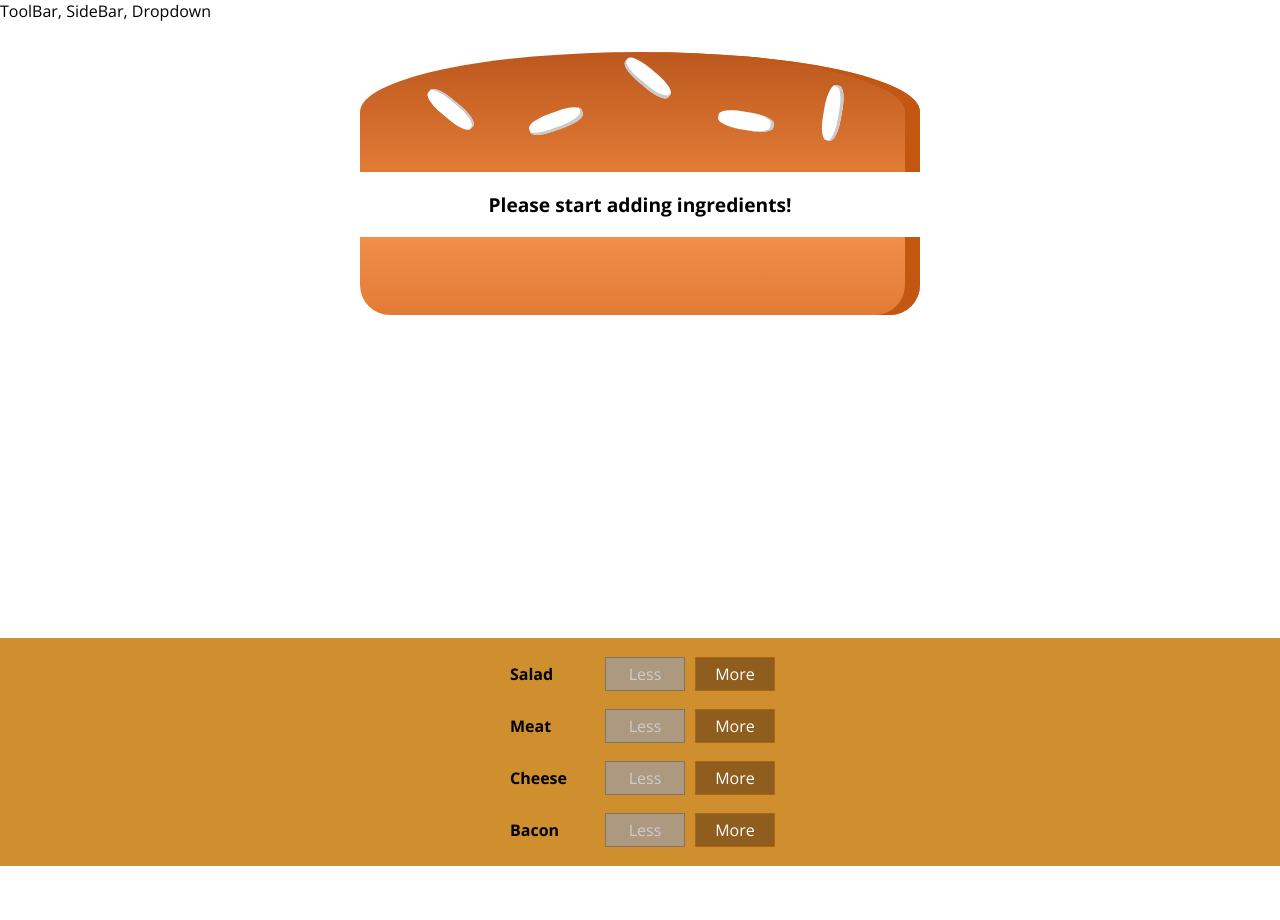
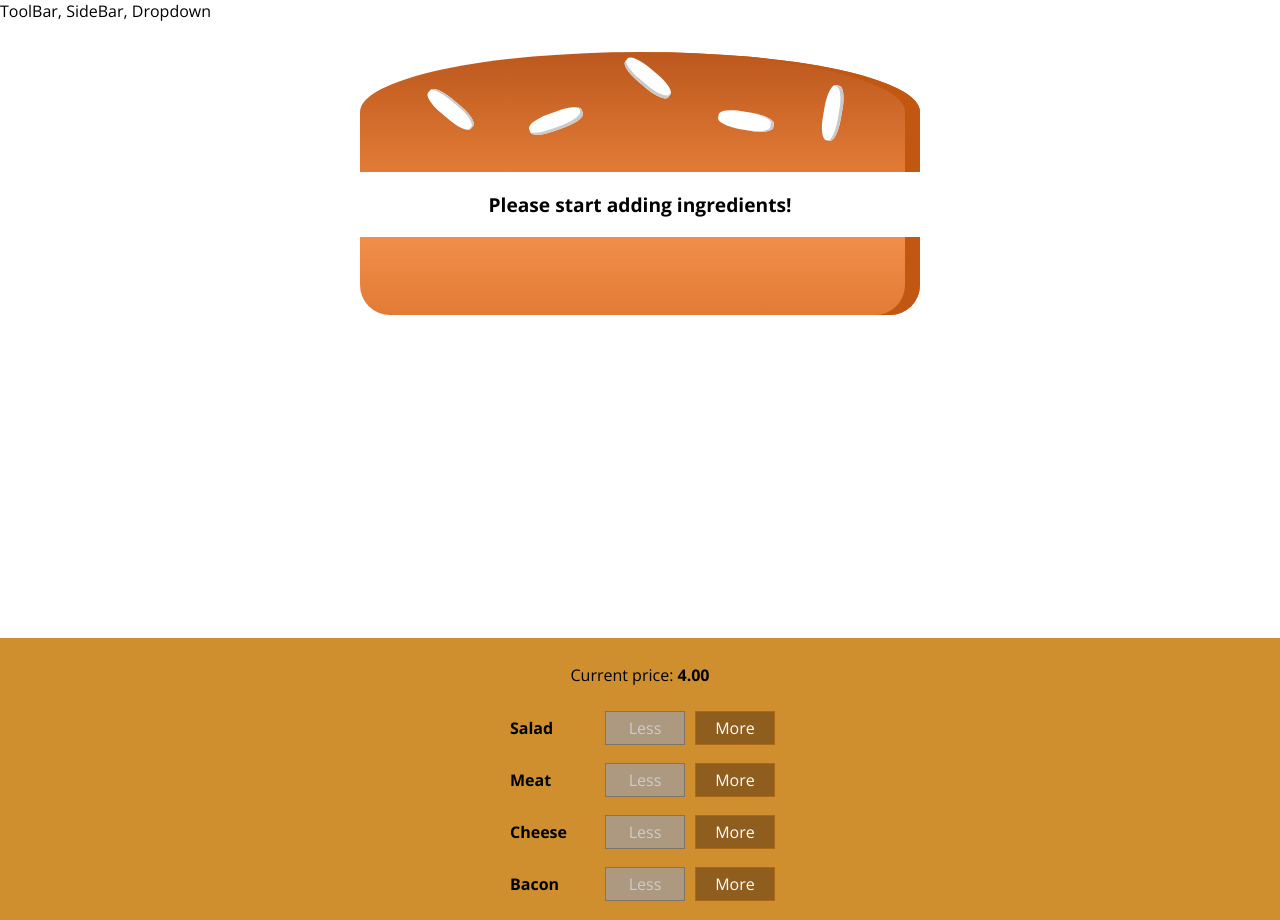
Before and after one commit to rasikag/Burger-Eat, a React app: page / in a window 1280 px wide. Before the commit the page ends 866 px from the top, so only its background shows below. Built offline with nearby package versions, Linux system fonts and the light colour scheme.

Commit message:
Displaying and Updating the Burger Price

```diff
--- a/src/components/Burger/BuildControls/BuildControls.js
+++ b/src/components/Burger/BuildControls/BuildControls.js
@@ -13,6 +13,7 @@
 
 
     <div className={classes.BuildControls}>
+        <p>Current price: <strong>{props.price.toFixed(2)}</strong></p>
         {controls.map( ctrl => {
 
             return <BuildControl
--- a/src/containers/BurgerBuilder/BurgerBuilder.js
+++ b/src/containers/BurgerBuilder/BurgerBuilder.js
@@ -76,7 +76,8 @@
                 <BuildControls
                     ingredientAdded={this.addIngredientHandler}
                     ingredientRemoved={this.removeIngredientHandler}
-                    disabled={disableInfo}/>
+                    disabled={disableInfo}
+                    price={this.state.totalPrice}/>
             </Aux>
         );
     }
```
